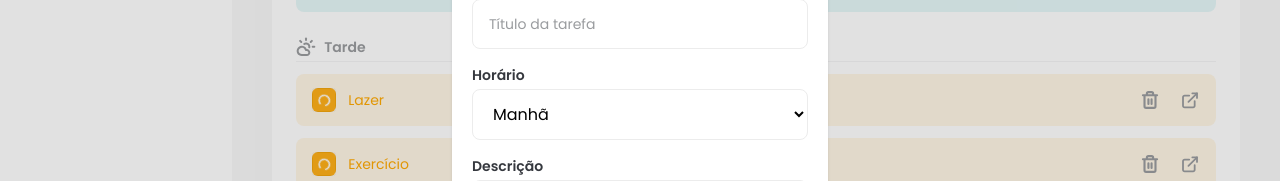
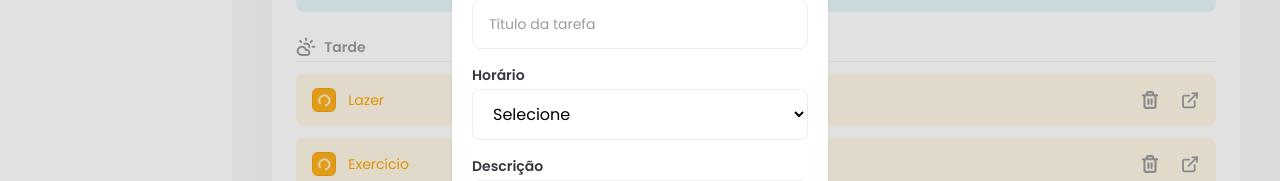
Before and after one commit to pedrofaleirosss/fsc-task-manager, a React (Vite) app: page / in a window 1280 px wide. Both pictures are taken after a click on the button "Nova tarefa". Shown: the part 306-487 px from the top of the page. Built offline with nearby package versions, Linux system fonts and the light colour scheme.

Commit message:
feat: ensure error is shown if required fields are not filled on AddTaskDialog

```diff
--- a/src/components/AddTaskDialog.jsx
+++ b/src/components/AddTaskDialog.jsx
@@ -11,7 +11,7 @@ import TimeSelect from './TimeSelect';
 
 const AddTaskDialog = ({ isOpen, handleClose, handleSubmit }) => {
   const [title, setTitle] = useState('');
-  const [time, setTime] = useState('morning');
+  const [time, setTime] = useState('');
   const [description, setDescription] = useState('');
 
   const nodeRef = useRef();
@@ -26,6 +26,10 @@ const AddTaskDialog = ({ isOpen, handleClose, handleSubmit }) => {
   }, [isOpen]);
 
   const handleSaveClick = () => {
+    if (!title.trim() || !time.trim() || !description.trim()) {
+      return alert('Preencha todos os campos');
+    }
+
     handleSubmit({
       id: uuidv4(),
       title,
--- a/src/components/TimeSelect.jsx
+++ b/src/components/TimeSelect.jsx
@@ -10,6 +10,9 @@ const TimeSelect = (props) => {
         className="rounded-lg border border-solid border-[#ECECEC] px-4 py-3 outline-[#00ADB5] placeholder:text-sm placeholder:text-[#9A9C9F]"
         {...props}
       >
+        <option value="" selecter disabled>
+          Selecione
+        </option>
         <option value="morning">Manhã</option>
         <option value="afternoon">Tarde</option>
         <option value="evening">Noite</option>
```
